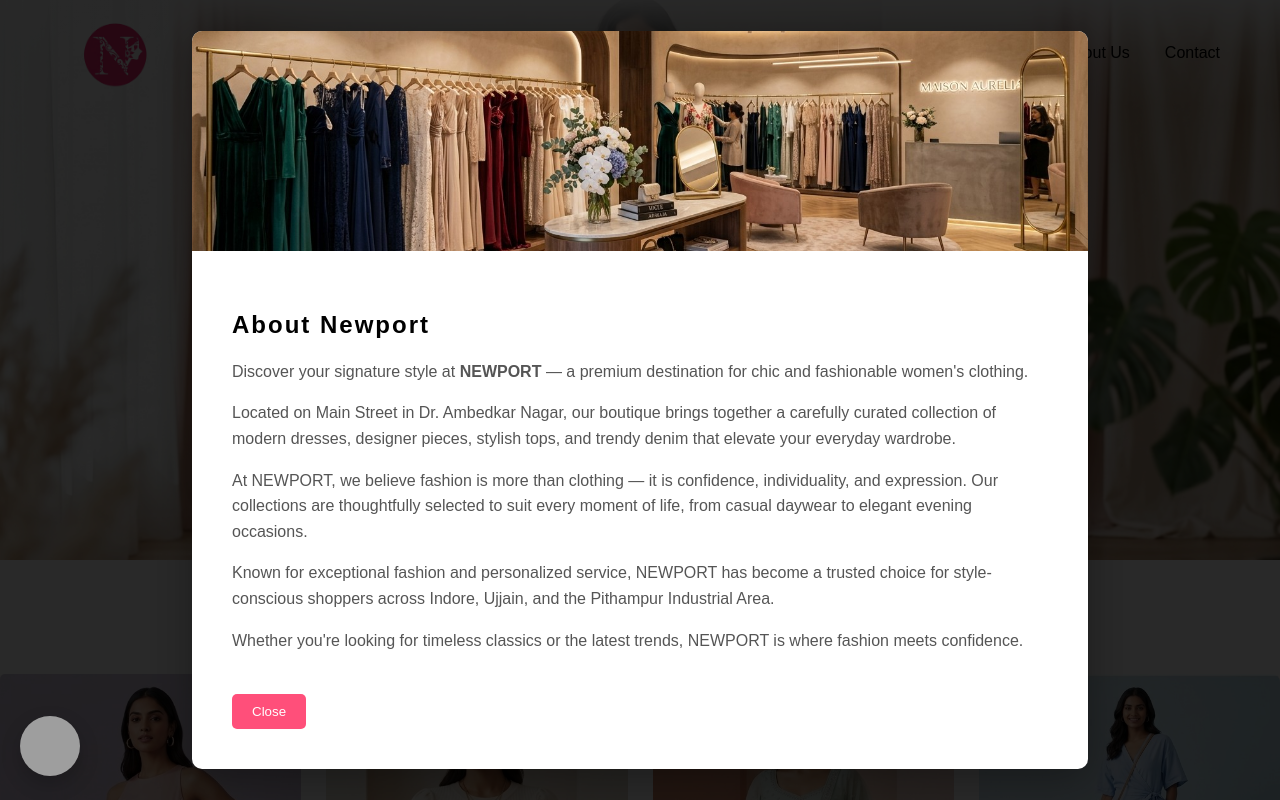
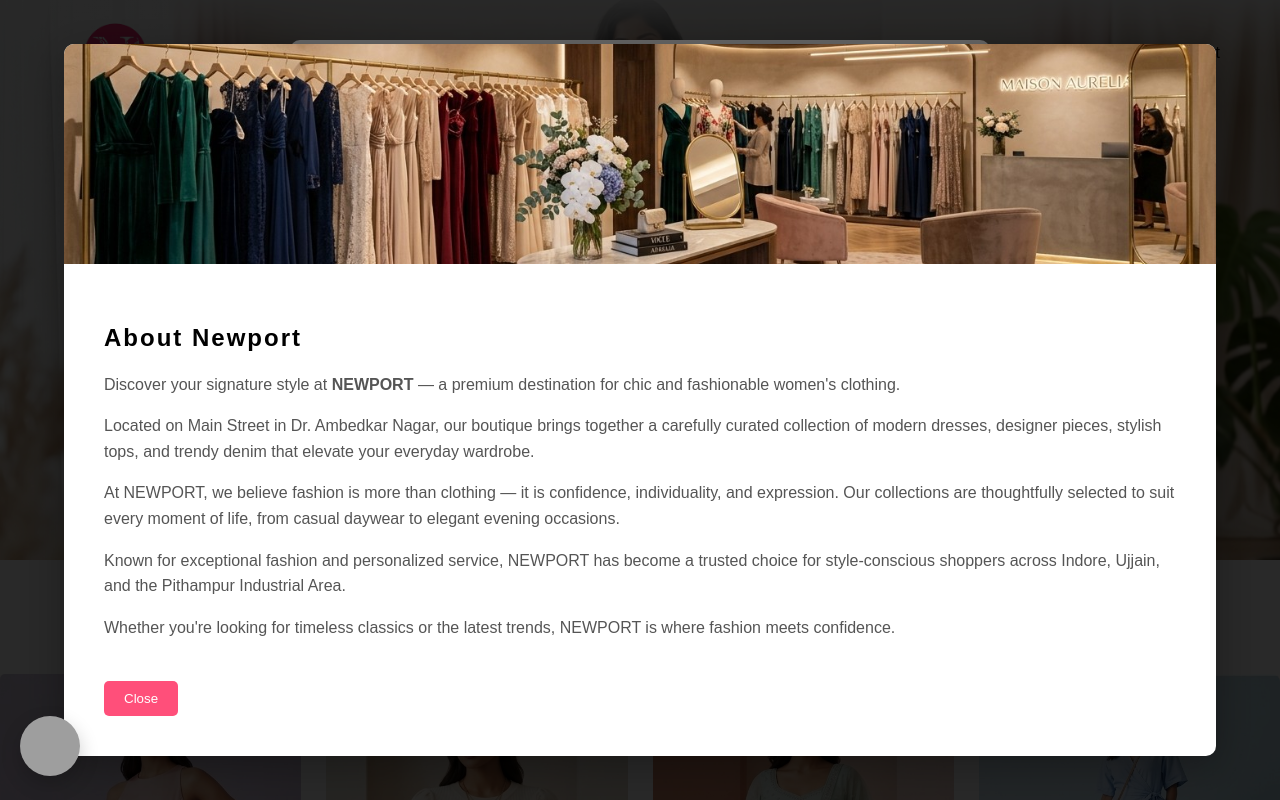
Before and after one commit to bookfortravel/newport, a React (Create React App) app: page / in a window 1280 px wide. Both pictures are taken after a click on the element "About Us". Shown: the top 800 px of the page. Built offline with nearby package versions, Linux system fonts and the light colour scheme; grey boxes are pictures that could not be loaded.

Commit message:
Update AboutUs.js

```diff
--- a/src/components/AboutUs.js
+++ b/src/components/AboutUs.js
@@ -20,10 +20,13 @@
 
 <div
   style={{
-          width: "70%",
+    width: "90%",
+    maxWidth: "800px",
+    maxHeight: "90vh",
     background: "white",
     borderRadius: "10px",
-          overflow: "hidden",
+    overflowY: "auto",
+    overflowX: "hidden",
     boxShadow: "0 10px 40px rgba(0,0,0,0.3)"
   }}
 >
```
Lines whose indentation alone changed are shown as unchanged.
